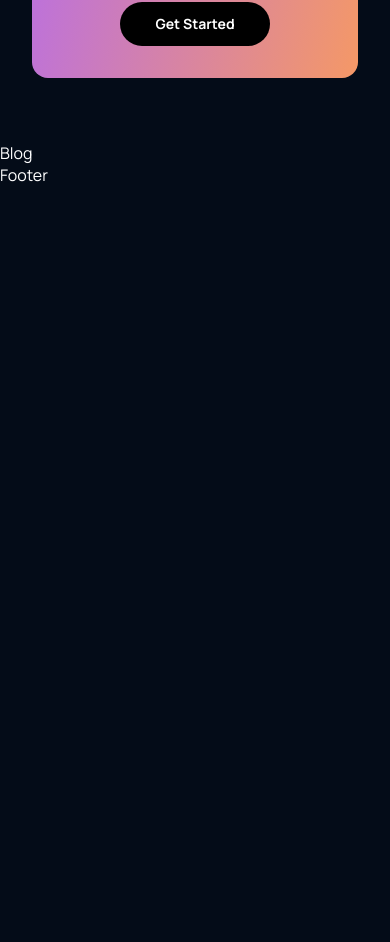
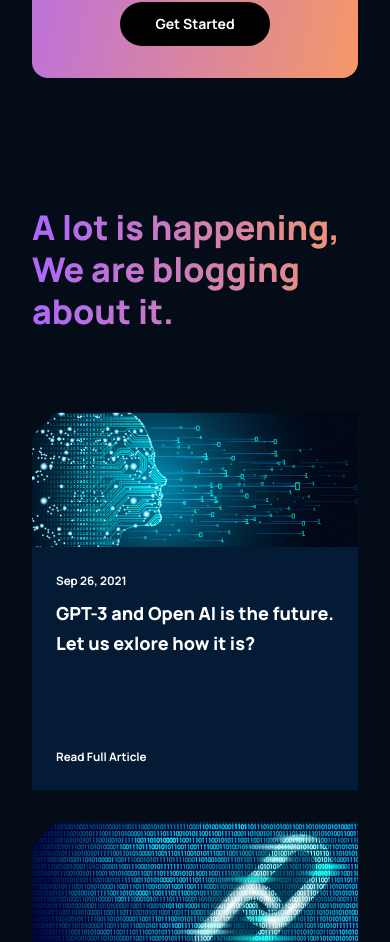
Before and after one commit to Millenmark/react-my-gpt-website, a React (Vite) app: page / in a window 390 px wide. Shown: the part 4533-5475 px from the top of the page. Before the commit the page ends 4719 px from the top, so only its background shows below. Built offline with nearby package versions, Linux system fonts and the light colour scheme.

Commit message:
Created Article and Blog components

```diff
--- a/src/components/article/Article.jsx
+++ b/src/components/article/Article.jsx
@@ -1,9 +1,20 @@
 import './ArticleStyles.css'
 import React from 'react'
 
-const Article = () => {
+const Article = ({ imgUrl, date, text }) => {
   return (
-    <div>Article</div>
+    <div className="gpt3__blog-container_article">
+    <div className="gpt3__blog-container_article-image">
+      <img src={imgUrl} alt="blog_image" />
+    </div>
+    <div className="gpt3__blog-container_article-content">
+      <div>
+        <p>{date}</p>
+        <h3>{text}</h3>
+      </div>
+      <p>Read Full Article</p>
+    </div>
+  </div>
   )
 }
 
--- a/src/components/article/ArticleStyles.css
+++ b/src/components/article/ArticleStyles.css
@@ -0,0 +1,60 @@
+.gpt3__blog-container_article {
+  width: 100%;
+  height: 100%;
+
+  display: flex;
+  flex-direction: column;
+  background: var(--color-footer);
+}
+
+.gpt3__blog-container_article-image {
+  width: 100%;
+  height: 100%;
+  background: var(--color-bg);
+}
+
+.gpt3__blog-container_article-image img {
+  width: 100%;
+  height: 100%;
+}
+
+.gpt3__blog-container_article-content {
+  display: flex;
+  flex-direction: column;
+  justify-content: space-between;
+
+  padding: 1rem 1.5rem;
+  height: 100%;
+}
+
+.gpt3__blog-container_article-content p {
+  font-family: var(--font-family);
+  font-size: 11.65px;
+  font-weight: 700;
+  line-height: 35px;
+
+  color: #fff;
+}
+
+.gpt3__blog-container_article-content h3 {
+  font-family: var(--font-family);
+  font-size: 25.11px;
+  font-weight: 800;
+  line-height: 30.30px;
+
+  color: #fff;
+  margin-bottom: 5rem;
+  cursor: pointer;
+}
+
+.gpt3__blog-container_article-content p:last-child {
+  cursor: pointer;
+}
+
+
+@media screen and (max-width: 550px) {
+  .gpt3__blog-container_article-content h3 {
+      font-size: 18px;
+      line-height: 25p;
+  }
+}
--- a/src/containers/blog/Blog.jsx
+++ b/src/containers/blog/Blog.jsx
@@ -1,9 +1,26 @@
 import './BlogStyles.css'
+import {Article} from '../../components'
+import { blog01, blog02, blog03, blog04, blog05 } from './imports'
 import React from 'react'
 
 const Blog = () => {
   return (
-    <div>Blog</div>
+    <div className="gpt3__blog section__padding" id="blog">
+    <div className="gpt3__blog-heading">
+      <h1 className="gradient__text">A lot is happening, <br /> We are blogging about it.</h1>
+    </div>
+    <div className="gpt3__blog-container">
+      <div className="gpt3__blog-container_groupA">
+        <Article imgUrl={blog01} date="Sep 26, 2021" text="GPT-3 and Open  AI is the future. Let us exlore how it is?" />
+      </div>
+      <div className="gpt3__blog-container_groupB">
+        <Article imgUrl={blog02} date="Sep 26, 2021" text="GPT-3 and Open  AI is the future. Let us exlore how it is?" />
+        <Article imgUrl={blog03} date="Sep 26, 2021" text="GPT-3 and Open  AI is the future. Let us exlore how it is?" />
+        <Article imgUrl={blog04} date="Sep 26, 2021" text="GPT-3 and Open  AI is the future. Let us exlore how it is?" />
+        <Article imgUrl={blog05} date="Sep 26, 2021" text="GPT-3 and Open  AI is the future. Let us exlore how it is?" />
+      </div>
+    </div>
+  </div>
   )
 }
 
--- a/src/containers/blog/BlogStyles.css
+++ b/src/containers/blog/BlogStyles.css
@@ -0,0 +1,78 @@
+.gpt3__blog {
+  display: flex;
+  flex-direction: column;
+}
+
+.gpt3__blog-heading {
+  width: 100%;
+  text-align: left;
+
+  margin-bottom: 5rem;
+}
+
+.gpt3__blog-heading h1 {
+  font-size: 62px;
+  line-height: 75px;
+  font-family: var(--font-family);
+  font-weight: 800;
+}
+
+.gpt3__blog-container {
+  display: flex;
+  flex-direction: row;
+}
+
+.gpt3__blog-container_groupA {
+  flex: 0.75;
+  margin-right: 2rem;
+}
+
+.gpt3__blog-container_groupB {
+  flex: 1;
+
+  display:grid;
+  grid-template-columns: repeat(2, 1fr);
+  grid-gap: 2rem;
+}
+
+@media screen and (max-width: 990px) {
+  .gpt3__blog-container {
+      flex-direction: column-reverse;
+  }
+
+
+  .gpt3__blog-container_groupA {
+      margin: 2rem 0;
+  }
+
+  .gpt3__blog-container_groupA .gpt3__blog-container_article  {
+     width: 48%;
+  }
+
+  .gpt3__blog-container_groupA .gpt3__blog-container_article-image {
+      height: 250px;
+  }
+}
+
+@media screen and (max-width: 700px) {
+  .gpt3__blog-container_groupB {
+      grid-template-columns: repeat(1, 1fr);
+  }
+
+  .gpt3__blog-container_groupA .gpt3__blog-container_article  {
+    width: 100%;
+  }
+
+  .gpt3__blog-heading h1 {
+      font-size: 46px;
+      line-height: 52px;
+  }
+}
+
+@media screen and (max-width: 550px) {
+  .gpt3__blog-heading h1 {
+      font-size: 34px;
+      line-height: 42px;
+  }
+
+}
--- /dev/null
+++ b/src/containers/blog/imports.js
@@ -0,0 +1,13 @@
+import blog01 from '../../assets/images/blog01.png';
+import blog02 from '../../assets/images/blog02.png';
+import blog03 from '../../assets/images/blog03.png';
+import blog04 from '../../assets/images/blog04.png';
+import blog05 from '../../assets/images/blog05.png';
+
+export {
+  blog01,
+  blog02,
+  blog03,
+  blog04,
+  blog05,
+};
```
